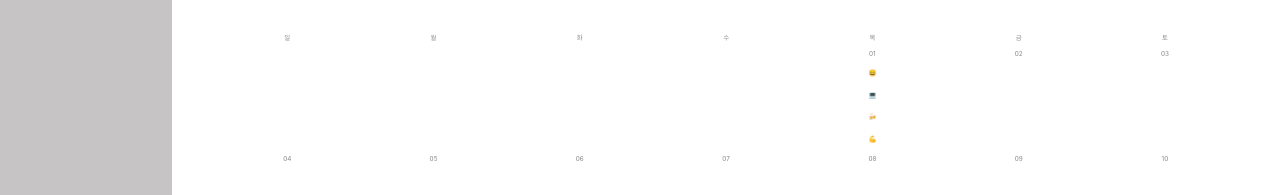
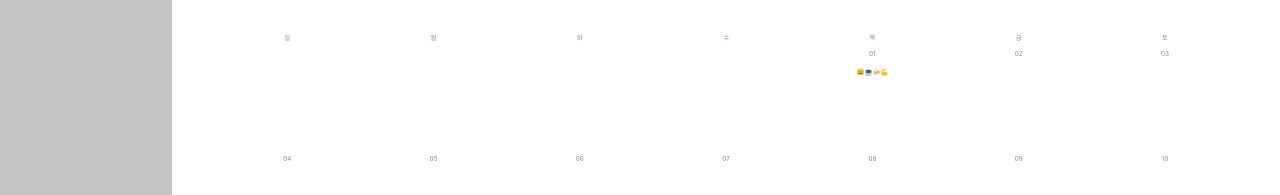
Before and after one commit to sleeeepWELL/FrontEnd, a React (Create React App) app: page /calendar in a window 1280 px wide. Shown: the part 548-743 px from the top of the page. Built offline with nearby package versions, Linux system fonts and the light colour scheme.

Commit message:
캘린더 이모지 수정

```diff
--- a/src/components/Calendar.js
+++ b/src/components/Calendar.js
@@ -53,10 +53,11 @@ const Calendar = (props) => {
             .startOf("week")
             .add(day_index, "day");
 
-          console.log(day_index) // 0-6
+          // console.log(day_index) // 0-6
 
           const is_today =
             moment().format("YYYY-MM-DD") === _day.format("YYYY-MM-DD");
+
 
           // todo_list(Main.js에서 props로 건네줬어요!)에 해당 일자 일정이 들어가 있나 보고, 추가해줍시다.
           const list_index = Object.keys(todo_list).indexOf(
@@ -64,8 +65,8 @@ const Calendar = (props) => {
           );
 
           // 주석풀고 데이터 확인해보기! :)!
-          //   console.log(list_index);
-          //   console.log(todo_list[_day.format("YYYY-MM-DD")]);
+            // console.log(list_index);
+            console.log(todo_list[_day.format("YYYY-MM-DD")]);
           // todo_list에 해당 일 일정이 있으면 일정을 list에 넣어주자! (없으면 null이나 빈배열로! 일단 빈배열로 해봅시다! :))
           const _list =
             list_index !== -1 ? todo_list[_day.format("YYYY-MM-DD")] : [];
@@ -75,19 +76,20 @@ const Calendar = (props) => {
             // console.log(_l);
             // 일정을 뿌려줘요!
             return (
-              <DailyGrid
+              <div
                 key={`${_l.datetime}_${_l.todo_id}`}
                 onClick={() => {
                   console.log("here");
                   props._showPopup(true);
                   props._setSeletedTodo(_l);
-                }}
-              >
+                }}>
                 <Text type="label">{_l.contents}</Text>
-              </DailyGrid>
+              </div>
             );
           });
+
           return (
+
             <Grid
               display="flex"
               flex_direction="column"
@@ -97,16 +99,19 @@ const Calendar = (props) => {
               )}_week_${week_index}_day_${day_index}`}
               //   flex_direction="row"
               bg={is_today ? "#ffcece" : "#ffffff"}
+
             >
               {_day.format("MM") === moment(today).format("MM") && (
                 <Text type="label">{_day.format("DD")}</Text>
               )}
-
+              <Imo>
               {
                 // 일정도 보여줍시다! :) null이 아닐때만 보여줘요!
                 _list && list
               }
+              </Imo>
             </Grid>
+
           );
         })}
       </Grid>
@@ -158,11 +163,9 @@ const Calendar = (props) => {
   );
 };
 
-const DailyGrid = styled.div`
-  flex-direction: row;
-  height: auto;
-  margin: 1px 0px;
-  flex-wrap: nowrap;
+const Imo = styled.div`
+display:flex;
+flex-direction:row;
 `;
 
 // const DayGrid = styled.div`
```
